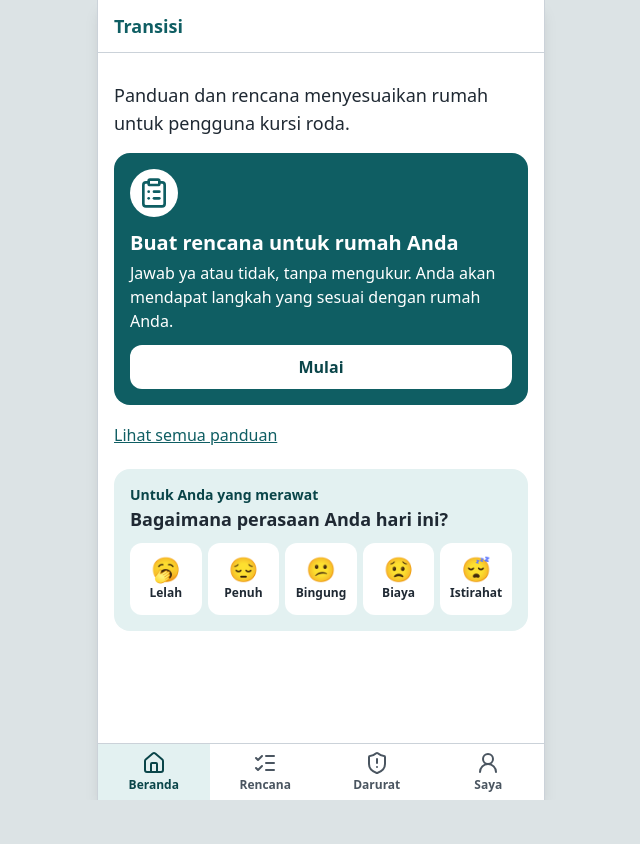
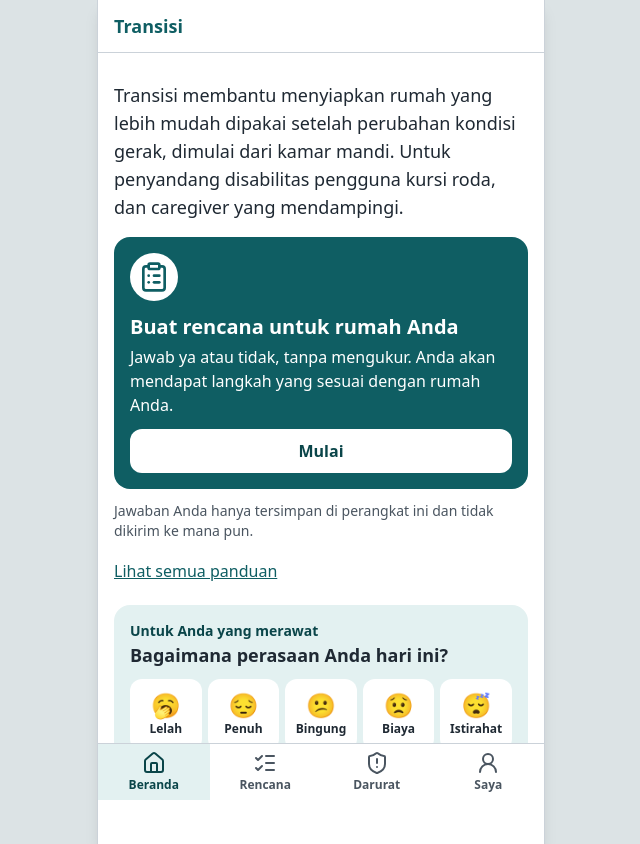
Before and after one commit to titohanafi/transisidnr, a React (Vite) app: page / in a window 1280 px wide. Shown: the whole page, without its empty margins (319-959 px from the left). Before the commit the page ends 800 px from the top, so only its background shows below. Built offline with nearby package versions, Linux system fonts and the light colour scheme.

Commit message:
Beranda: paragraf pengantar untuk kunjungan pertama

```diff
--- a/content/ui.json
+++ b/content/ui.json
@@ -18,7 +18,7 @@
       },
       "semua": "Lihat semua panduan"
     },
-    "konteks": "Panduan dan rencana menyesuaikan rumah untuk pengguna kursi roda."
+    "pengantar": "Transisi membantu menyiapkan rumah yang lebih mudah dipakai setelah perubahan kondisi gerak, dimulai dari kamar mandi. Untuk penyandang disabilitas pengguna kursi roda, dan caregiver yang mendampingi."
   },
   "umum": {
     "kembali": "Kembali",
--- a/src/domain/schema.ts
+++ b/src/domain/schema.ts
@@ -145,7 +145,7 @@ export const uiSchema = z
     app: z.object({ nama: teks }),
     beranda: z.object({
       spandukDraf: teks,
-      konteks: teks,
+      pengantar: teks,
       pilih: z.object({
         judul: teks,
         susun: z.object({ judul: teks, deskripsi: teks, tombol: teks }),
--- a/src/screens/Beranda.tsx
+++ b/src/screens/Beranda.tsx
@@ -5,7 +5,7 @@ import { IkonBeranda } from "../components/IkonBeranda";
 import { konten } from "../domain/content";
 import { useStore } from "../state/store";
 
-const { app, beranda } = konten.ui;
+const { app, beranda, umum } = konten.ui;
 const { pilih } = beranda;
 
 // Satu tindakan utama: belum menjawab -> buat rencana; sudah -> lanjutkan rencana.
@@ -16,7 +16,7 @@ export function Beranda() {
 
   return (
     <Halaman judul={app.nama}>
-      <p className="mt-2 text-lg">{beranda.konteks}</p>
+      {!adaJawaban && <p className="mt-2 text-lg">{beranda.pengantar}</p>}
 
       <h2 className="sr-only">{pilih.judul}</h2>
 
@@ -36,6 +36,8 @@ export function Beranda() {
         </Link>
       </section>
 
+      {!adaJawaban && <p className="mt-3 text-sm text-redup">{umum.privasi}</p>}
+
       <Link to="/jelajah" className="mt-2 inline-flex min-h-sentuh items-center text-utama underline">
         {pilih.semua}
       </Link>
```
Also changed, not shown: 1 other file (tests, documents, lock files or other folders).
